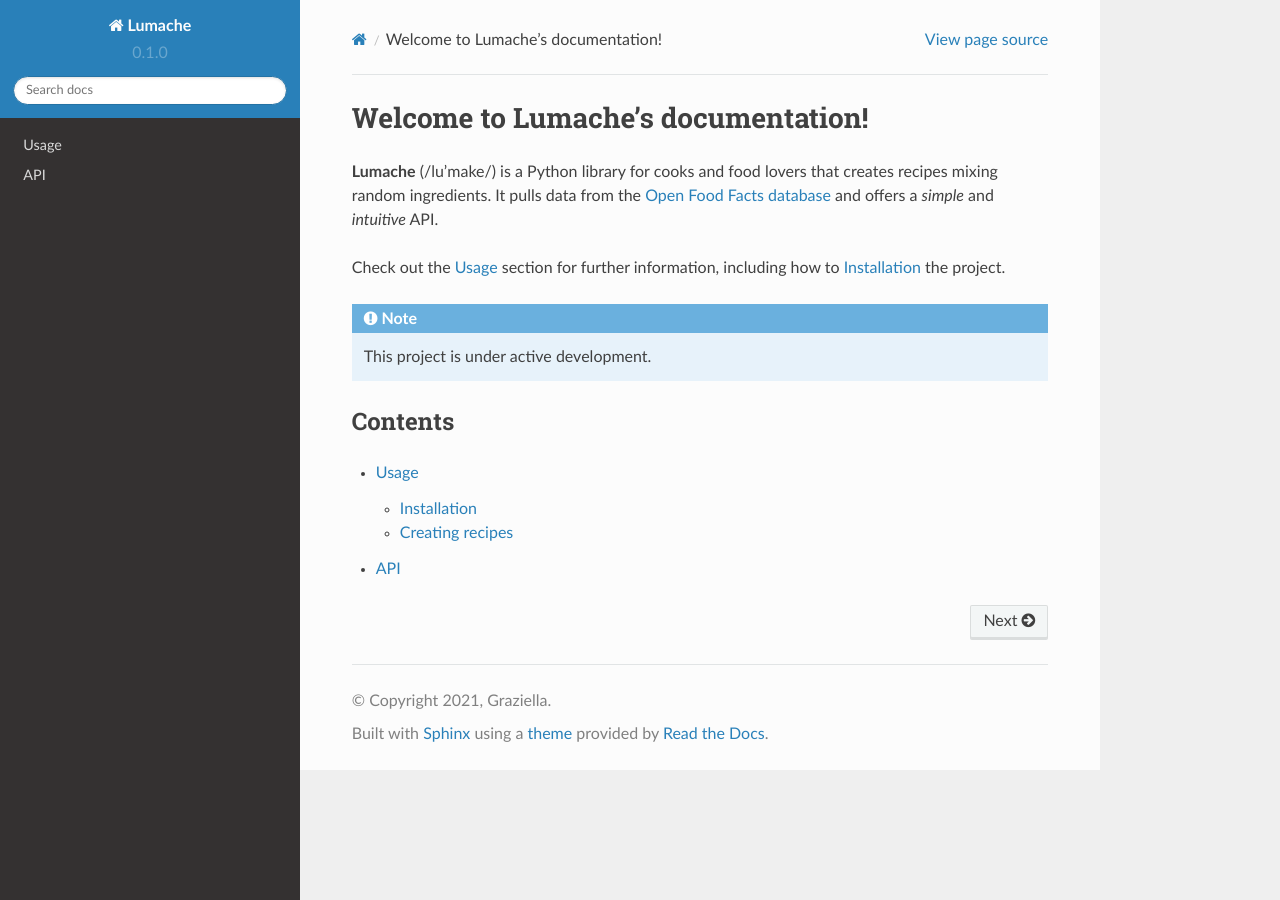
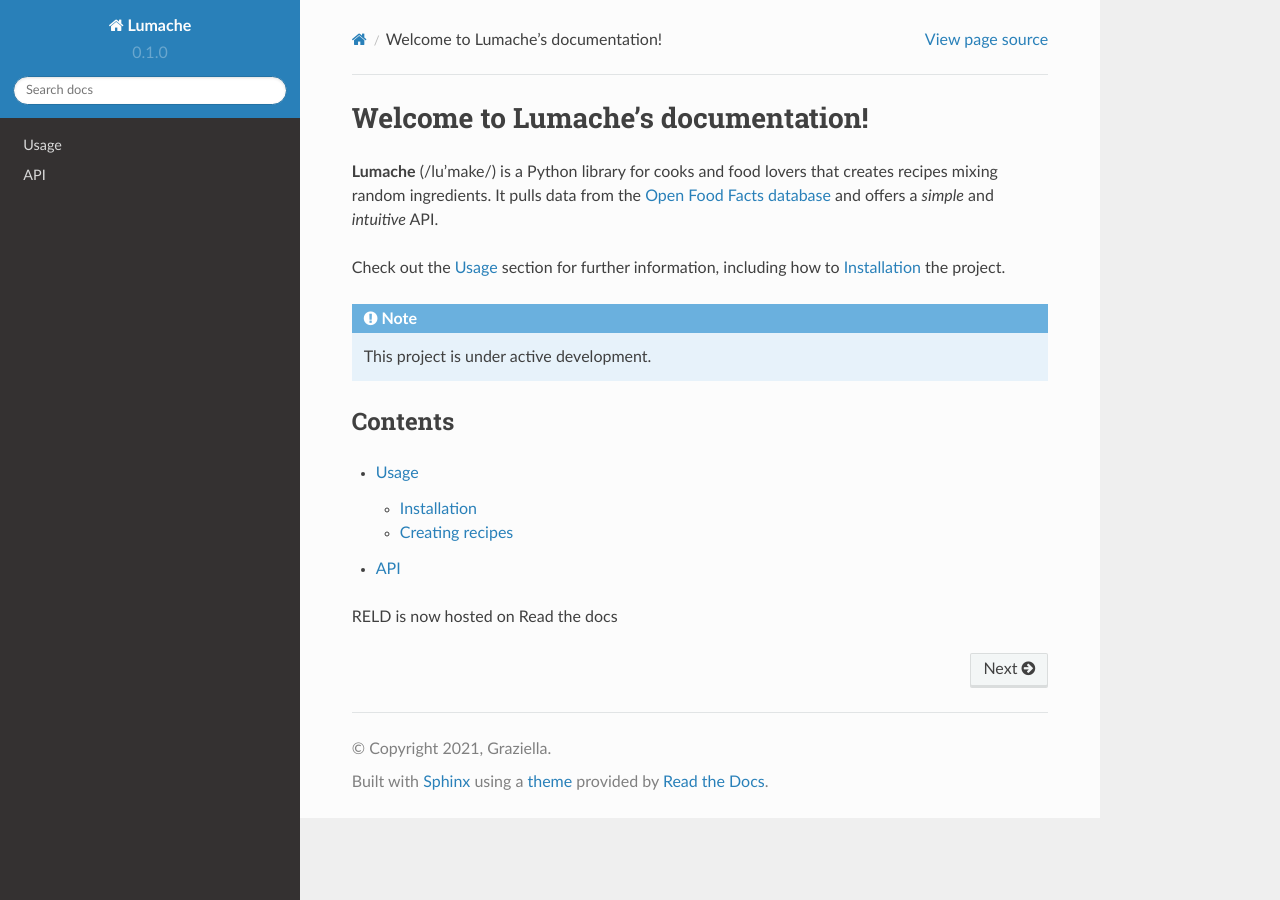
Before and after one commit to manzoorali29/reld_tutorial, a Sphinx documentation site: the page built from docs/source/index.rst, in a window 1280 px wide. Built offline with Sphinx 7.4.7 and the Read the Docs theme 2.0.0, drawn with Linux system fonts in a browser that asks for light colours.

Commit message:
First change

```diff
--- a/docs/source/index.rst
+++ b/docs/source/index.rst
@@ -20,3 +20,4 @@
 
    usage
    api
+RELD is now hosted on Read the docs
```
